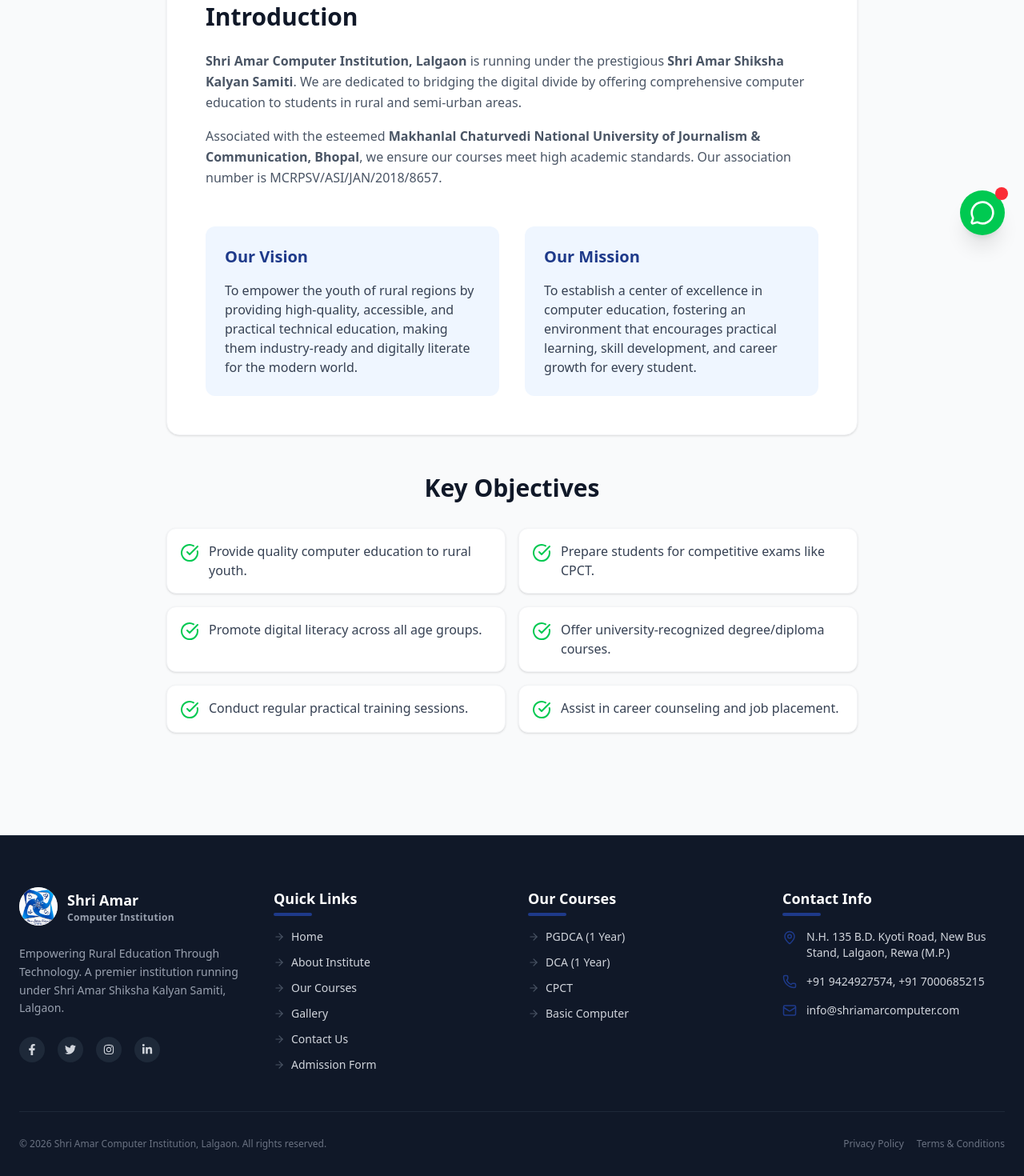
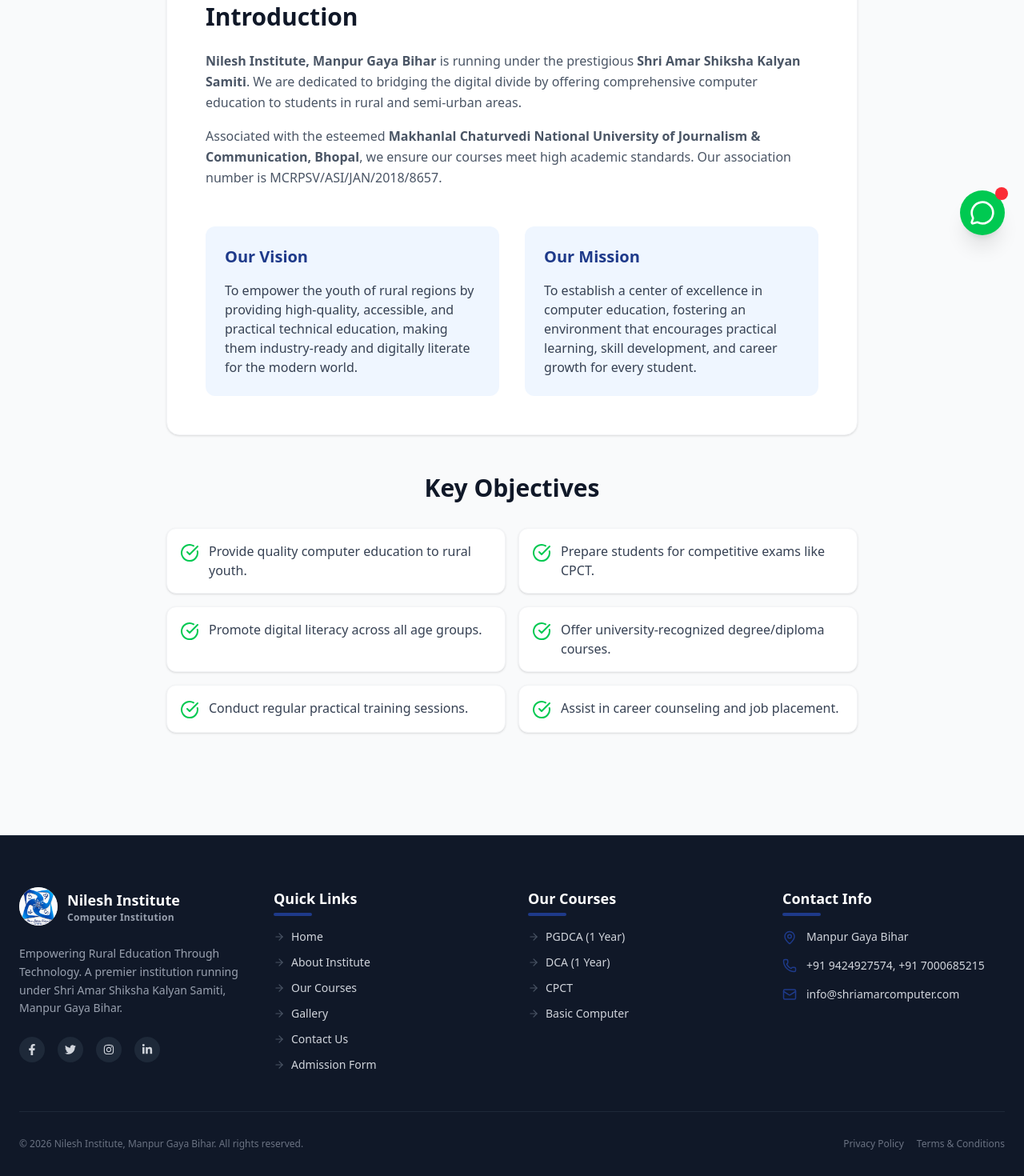
Before and after one commit to NileshP69/nilesh_institue, a Next.js app: page /about in a window 1280 px wide. Shown: the part 482-1952 px from the top of the page at 80% size. Built offline with nearby package versions, Linux system fonts and the light colour scheme.

Commit message:
Institute repo

```diff
--- a/src/app/about/page.tsx
+++ b/src/app/about/page.tsx
@@ -2,8 +2,8 @@
 import { CheckCircle } from "lucide-react";
 
 export const metadata: Metadata = {
-  title: "About Us | Shri Amar Computer Institution",
-  description: "Learn more about Shri Amar Computer Institution, our vision, mission, and management committee.",
+  title: "About Us | Nilesh Institute",
+  description: "Learn more about Nilesh Institute, our vision, mission, and management committee.",
 };
 
 export default function AboutPage() {
@@ -14,7 +14,7 @@
         <div className="container mx-auto px-4 text-center">
           <h1 className="text-4xl md:text-5xl font-bold mb-4">About Our Institute</h1>
           <p className="text-blue-100 max-w-2xl mx-auto text-lg">
-            A Legacy of Educational Excellence in Lalgaon since establishment.
+            A Legacy of Educational Excellence in Manpur Gaya Bihar since establishment.
           </p>
         </div>
       </div>
@@ -23,7 +23,7 @@
         <div className="bg-white rounded-2xl shadow-sm p-8 md:p-12 mb-12 border border-gray-100">
           <h2 className="text-3xl font-bold text-gray-900 mb-6">Introduction</h2>
           <p className="text-gray-600 mb-4 leading-relaxed">
-            <strong>Shri Amar Computer Institution, Lalgaon</strong> is running under the prestigious <strong>Shri Amar Shiksha Kalyan Samiti</strong>. We are dedicated to bridging the digital divide by offering comprehensive computer education to students in rural and semi-urban areas.
+            <strong>Nilesh Institute, Manpur Gaya Bihar</strong> is running under the prestigious <strong>Shri Amar Shiksha Kalyan Samiti</strong>. We are dedicated to bridging the digital divide by offering comprehensive computer education to students in rural and semi-urban areas.
           </p>
           <p className="text-gray-600 mb-8 leading-relaxed">
             Associated with the esteemed <strong>Makhanlal Chaturvedi National University of Journalism & Communication, Bhopal</strong>, we ensure our courses meet high academic standards. Our association number is MCRPSV/ASI/JAN/2018/8657.
--- a/src/app/admission-form/page.tsx
+++ b/src/app/admission-form/page.tsx
@@ -49,11 +49,11 @@
               </div>
               <div>
                 <h1 className="text-xl font-bold text-[#1E3A8A] leading-tight">
-                  Shri Amar Computer Institution
+                  Nilesh Institute
                 </h1>
                 <p className="text-sm text-gray-600">श्री अमर कंप्यूटर इंस्टीट्यूशन, लालगाँव</p>
                 <p className="text-xs text-gray-500 mt-1">
-                  N.H. 135, B.D. Kyoti Road, New Bus Stand, Lalgaon, Rewa (M.P.)
+                  Manpur Gaya Bihar
                 </p>
                 <p className="text-xs text-gray-500">
                   📞 +91 9424927574 | +91 7000685215 &nbsp;|&nbsp; ✉ Saics8657@gmail.com
@@ -150,7 +150,7 @@
 
           {/* Declaration */}
           <div className="mb-6 bg-gray-50 border border-gray-300 rounded p-3 text-xs text-gray-600 leading-relaxed">
-            <strong>Declaration:</strong> I hereby declare that all the information furnished above is true and correct to the best of my knowledge and belief. I understand that my admission is subject to the rules and regulations of Shri Amar Computer Institution and will be liable to cancellation if any of the information provided is found to be false.
+            <strong>Declaration:</strong> I hereby declare that all the information furnished above is true and correct to the best of my knowledge and belief. I understand that my admission is subject to the rules and regulations of Nilesh Institute and will be liable to cancellation if any of the information provided is found to be false.
           </div>
 
           {/* Signatures */}
--- a/src/app/apply/page.tsx
+++ b/src/app/apply/page.tsx
@@ -56,7 +56,7 @@
       `📚 *Course:* ${data.course.toUpperCase()}\n` +
       `🏫 *Qualification:* ${data.qualification}\n` +
       `🏠 *Address:* ${data.address}\n\n` +
-      `_Sent from Shri Amar Computer Institution Website_`
+      `_Sent from Nilesh Institute Website_`
     );
     window.open(`https://wa.me/${WHATSAPP_NUMBER}?text=${msg}`, "_blank");
   };
@@ -182,7 +182,7 @@
               <h2 className="text-xl font-bold text-gray-900 mb-4">Offline Admission</h2>
               <p className="text-gray-600 mb-6 text-sm leading-relaxed">
                 Prefer offline submission? Download the admission form, print, fill it, and
-                submit at our Lalgaon office with required documents.
+                submit at our Manpur Gaya Bihar office with required documents.
               </p>
               <a
                 href="/admission-form"
--- a/src/app/contact/page.tsx
+++ b/src/app/contact/page.tsx
@@ -43,7 +43,7 @@
                   </div>
                   <div>
                     <h3 className="font-bold text-gray-900 mb-1">Our Location</h3>
-                    <p className="text-gray-600">N.H. 135 B.D. Kyoti Road,<br/>New Bus Stand, Lalgaon,<br/>Rewa (M.P.)</p>
+                    <p className="text-gray-600">Manpur Gaya Bihar</p>
                   </div>
                 </div>
 
--- a/src/app/courses/page.tsx
+++ b/src/app/courses/page.tsx
@@ -3,7 +3,7 @@
 import { BookOpen, Clock, GraduationCap, CheckCircle } from "lucide-react";
 
 export const metadata: Metadata = {
-  title: "Courses | Shri Amar Computer Institution",
+  title: "Courses | Nilesh Institute",
   description: "Explore our university-recognized computer courses including PGDCA, DCA, and Basic Computer.",
 };
 
@@ -108,7 +108,7 @@
                     <div className="mt-10 p-6 bg-yellow-50 border border-yellow-100 rounded-xl">
                       <h4 className="font-bold text-gray-900 mb-2">Admission Process</h4>
                       <p className="text-sm text-gray-700 mb-4">
-                        Admissions are currently open. Download the form, fill it, and submit it at our Lalgaon branch.
+                        Admissions are currently open. Download the form, fill it, and submit it at our Manpur Gaya Bihar branch.
                       </p>
                       <Link
                         href="/apply"
--- a/src/app/gallery/page.tsx
+++ b/src/app/gallery/page.tsx
@@ -34,7 +34,7 @@
         <div className="container mx-auto px-4 text-center">
           <h1 className="text-4xl md:text-5xl font-bold mb-4">Photo Gallery</h1>
           <p className="text-blue-100 max-w-2xl mx-auto text-lg">
-            Glimpses of life at Shri Amar Computer Institution.
+            Glimpses of life at Nilesh Institute.
           </p>
         </div>
       </div>
--- a/src/app/layout.tsx
+++ b/src/app/layout.tsx
@@ -19,14 +19,14 @@
 });
 
 export const metadata: Metadata = {
-  title: "Shri Amar Computer Institution, Lalgaon | Best Computer Institute",
-  description: "Empowering Rural Education Through Technology. Shri Amar Computer Institution, Lalgaon runs under Shri Amar Shiksha Kalyan Samiti. Offering courses like PGDCA, DCA, and Basic Computer.",
-  keywords: "Computer Institute, Lalgaon, Rewa, PGDCA, DCA, CPCT, Shri Amar Computer Institution, Education",
+  title: "Nilesh Institute, Manpur Gaya Bihar | Best Computer Institute",
+  description: "Empowering Rural Education Through Technology. Nilesh Institute, Manpur Gaya Bihar runs under Shri Amar Shiksha Kalyan Samiti. Offering courses like PGDCA, DCA, and Basic Computer.",
+  keywords: "Computer Institute, Manpur, Gaya, Bihar, PGDCA, DCA, CPCT, Nilesh Institute, Education",
   openGraph: {
-    title: "Shri Amar Computer Institution, Lalgaon",
+    title: "Nilesh Institute, Manpur Gaya Bihar",
     description: "Empowering Rural Education Through Technology. Offering top-tier computer education.",
     url: "https://shriamarcomputer.com",
-    siteName: "Shri Amar Computer Institution",
+    siteName: "Nilesh Institute",
     locale: "en_IN",
     type: "website",
   },
--- a/src/components/Footer.tsx
+++ b/src/components/Footer.tsx
@@ -15,20 +15,20 @@
               <div className="relative w-12 h-12 bg-white rounded-full flex items-center justify-center p-1 overflow-hidden">
                 <Image
                   src={logoImg}
-                  alt="Shri Amar Computer Institution Logo"
+                  alt="Nilesh Institute Logo"
                   fill
                   className="object-contain rounded-full"
                 />
               </div>
               <div className="flex flex-col">
-                <span className="font-bold text-lg text-white">Shri Amar</span>
+                <span className="font-bold text-lg text-white">Nilesh Institute</span>
                 <span className="text-xs font-semibold tracking-wide text-gray-400">
                   Computer Institution
                 </span>
               </div>
             </Link>
             <p className="text-sm leading-relaxed text-gray-400">
-              Empowering Rural Education Through Technology. A premier institution running under Shri Amar Shiksha Kalyan Samiti, Lalgaon.
+              Empowering Rural Education Through Technology. A premier institution running under Shri Amar Shiksha Kalyan Samiti, Manpur Gaya Bihar.
             </p>
             <div className="flex gap-4 mt-2">
               <a href="#" className="w-8 h-8 rounded-full bg-gray-800 flex items-center justify-center hover:bg-[var(--color-primary)] hover:text-white transition-colors">
@@ -114,7 +114,7 @@
             <ul className="flex flex-col gap-4 text-sm">
               <li className="flex items-start gap-3">
                 <MapPin size={18} className="text-[var(--color-primary)] shrink-0 mt-0.5" />
-                <span>N.H. 135 B.D. Kyoti Road, New Bus Stand, Lalgaon, Rewa (M.P.)</span>
+                <span>Manpur Gaya Bihar</span>
               </li>
               <li className="flex items-center gap-3">
                 <Phone size={18} className="text-[var(--color-primary)] shrink-0" />
@@ -131,7 +131,7 @@
         {/* Bottom Bar */}
         <div className="pt-8 border-t border-gray-800 flex flex-col md:flex-row justify-between items-center gap-4 text-xs text-gray-500">
           <p>
-            &copy; {new Date().getFullYear()} Shri Amar Computer Institution, Lalgaon. All rights reserved.
+            &copy; {new Date().getFullYear()} Nilesh Institute, Manpur Gaya Bihar. All rights reserved.
           </p>
           <div className="flex gap-4">
             <Link href="/privacy-policy" className="hover:text-white transition-colors">Privacy Policy</Link>
--- a/src/components/Navbar.tsx
+++ b/src/components/Navbar.tsx
@@ -42,14 +42,14 @@
             <div className="relative w-10 h-10 md:w-12 md:h-12 flex items-center justify-center bg-white rounded-full p-1 shadow-sm overflow-hidden">
               <Image
                 src={logoImg}
-                alt="Shri Amar Computer Institution Logo"
+                alt="Nilesh Institute Logo"
                 fill
                 className="object-contain rounded-full"
               />
             </div>
             <div className="flex flex-col">
               <span className={`font-bold text-lg md:text-xl leading-tight ${isScrolled ? "text-[var(--color-primary)]" : "text-[var(--color-primary)]"}`}>
-                Shri Amar
+                Nilesh Institute
               </span>
               <span className={`text-xs md:text-sm font-semibold tracking-wide ${isScrolled ? "text-gray-600 dark:text-gray-300" : "text-gray-700 dark:text-gray-200"}`}>
                 Computer Institution
--- a/src/components/home/AboutSnippet.tsx
+++ b/src/components/home/AboutSnippet.tsx
@@ -45,7 +45,7 @@
             </div>
 
             <h2 className="text-3xl md:text-4xl font-bold text-gray-900 mb-6 leading-tight">
-              A Legacy of Educational Excellence in Lalgaon
+              A Legacy of Educational Excellence in Manpur Gaya Bihar
             </h2>
 
             <div className="space-y-6 text-gray-600 text-lg">
@@ -55,7 +55,7 @@
               </p>
 
               <p>
-                <strong>Shri Amar Computer Institution, Lalgaon</strong> is running under the prestigious <strong>Shri Amar Shiksha Kalyan Samiti</strong>. We are dedicated to bridging the digital divide by offering comprehensive computer education to students in rural and semi-urban areas.
+                <strong>Nilesh Institute, Manpur Gaya Bihar</strong> is running under the prestigious <strong>Shri Amar Shiksha Kalyan Samiti</strong>. We are dedicated to bridging the digital divide by offering comprehensive computer education to students in rural and semi-urban areas.
               </p>
 
               <p>
--- a/src/components/home/Hero.tsx
+++ b/src/components/home/Hero.tsx
@@ -39,7 +39,7 @@
           >
             <Image
               src={logoImg}
-              alt="Shri Amar Computer Institution Logo"
+              alt="Nilesh Institute Logo"
               fill
               className="object-contain p-2"
             />
@@ -60,7 +60,7 @@
             animate={{ opacity: 1, y: 0 }}
             transition={{ delay: 0.4, duration: 0.8 }}
           >
-            Shri Amar Computer <br className="hidden md:block" />
+            Nilesh Institute <br className="hidden md:block" />
             <span className="text-transparent bg-clip-text bg-gradient-to-r from-yellow-300 to-yellow-500">
               Institution
             </span>
--- a/src/components/home/Testimonials.tsx
+++ b/src/components/home/Testimonials.tsx
@@ -17,14 +17,14 @@
       id: 2,
       name: "Priya Sharma",
       course: "DCA Student",
-      text: "Coming from a rural background, I was afraid of computers. But the supportive environment at Shri Amar Institution made learning so easy and fun.",
+      text: "Coming from a rural background, I was afraid of computers. But the supportive environment at Nilesh Institute made learning so easy and fun.",
       rating: 5
     },
     {
       id: 3,
       name: "Amit Patel",
       course: "CPCT Preparation",
-      text: "Best computer institute in Lalgaon. The typing practice and mock tests helped me clear my CPCT exam in the first attempt.",
+      text: "Best computer institute in Manpur Gaya Bihar. The typing practice and mock tests helped me clear my CPCT exam in the first attempt.",
       rating: 4
     }
   ];
```
Also changed, not shown: 1 other file (tests, documents, lock files or other folders).
